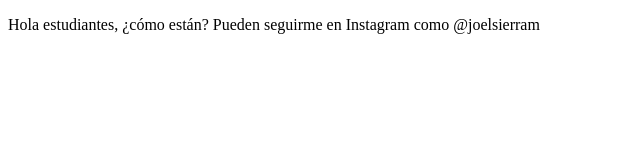
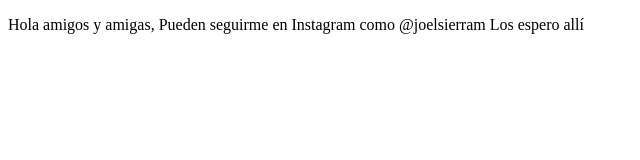
Before and after one commit to joelsierram/proyectoDemoCursoDemoPrework, a plain HTML site: page index.html in a window 1280 px wide. Shown: the whole page, without its empty margins (0-640 px from the left). Drawn offline with Linux system fonts and the light colour scheme.

Commit message:
cambios agregre saludo

```diff
--- a/index.html
+++ b/index.html
@@ -7,8 +7,9 @@
 </head>
 <body>
   <p>
-      Hola estudiantes, ¿cómo están?
+      Hola amigos y amigas,
       Pueden seguirme en Instagram como @joelsierram
+      Los espero allí
   </p>
 </body>
 </html>
```
